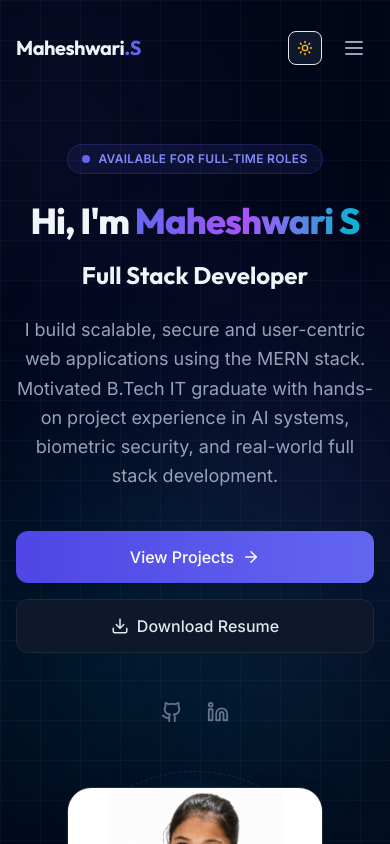
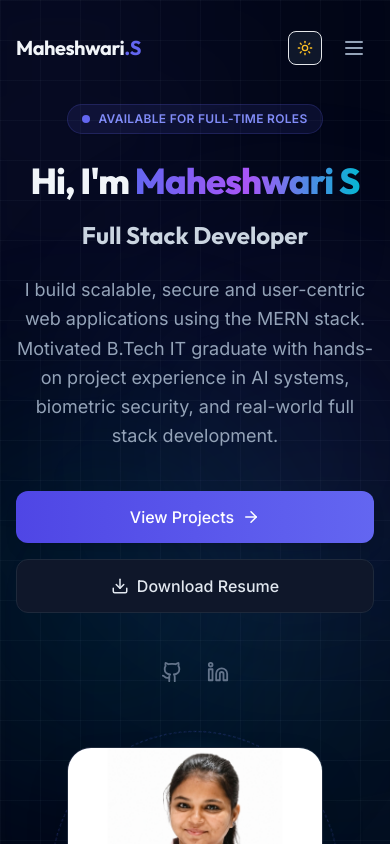
Before and after one commit to Maheshwari0065/Portfolio_website, a React (Vite) app: page / in a window 390 px wide. Shown: the top 844 px of the page. Built offline with nearby package versions, Linux system fonts and the light colour scheme.

Commit message:
Optimize mobile layout, reduce vertical padding, and lock horizontal width

```diff
--- a/src/App.jsx
+++ b/src/App.jsx
@@ -27,7 +27,7 @@ function App() {
   }
 
   return (
-    <div className={`min-h-screen transition-colors duration-300 ${darkMode ? 'bg-slate-950 text-slate-100' : 'bg-slate-50 text-slate-900'}`}>
+    <div className={`min-h-screen w-full overflow-x-hidden transition-colors duration-300 ${darkMode ? 'bg-slate-950 text-slate-100' : 'bg-slate-50 text-slate-900'}`}>
       {/* Background Grids */}
       <div className="fixed inset-0 pointer-events-none z-0 overflow-hidden">
         <div className={`absolute inset-0 transition-opacity duration-500 ${darkMode ? 'opacity-100 bg-grid-pattern' : 'opacity-0'}`} />
--- a/src/components/Contact.jsx
+++ b/src/components/Contact.jsx
@@ -95,7 +95,7 @@ export default function Contact({ darkMode }) {
           {/* Info Card Panel */}
           <div className="lg:col-span-5 space-y-6">
             <div className={`p-6 rounded-2xl border transition-all ${
-              darkMode ? 'bg-slate-900/40 border-slate-850' : 'bg-white border-slate-100 shadow-sm'
+              darkMode ? 'bg-slate-900/40 border-slate-800' : 'bg-white border-slate-100 shadow-sm'
             }`}>
               <h3 className="font-display font-bold text-base sm:text-lg mb-4 flex items-center space-x-2 text-indigo-550 text-indigo-500">
                 <MessageSquare size={18} />
@@ -114,8 +114,8 @@ export default function Contact({ darkMode }) {
                     rel="noreferrer"
                     className={`flex items-center space-x-3.5 p-3.5 rounded-xl border text-xs font-medium transition-all ${
                       darkMode
-                        ? 'bg-slate-950/40 border-slate-850 hover:bg-slate-950 hover:border-slate-800'
-                        : 'bg-slate-50 border-slate-200 hover:bg-white hover:border-slate-30 shadow-sm'
+                        ? 'bg-slate-950/40 border-slate-800 hover:bg-slate-950 hover:border-slate-800'
+                        : 'bg-slate-50 border-slate-200 hover:bg-white hover:border-slate-300 shadow-sm'
                     }`}
                   >
                     <div className={`p-2 rounded-lg ${darkMode ? 'bg-slate-900' : 'bg-white shadow-sm'}`}>
@@ -134,7 +134,7 @@ export default function Contact({ darkMode }) {
           {/* Contact Input Form */}
           <div className="lg:col-span-7">
             <div className={`p-6 sm:p-8 rounded-2xl border transition-all ${
-              darkMode ? 'bg-slate-900/40 border-slate-850' : 'bg-white border-slate-100 shadow-sm'
+              darkMode ? 'bg-slate-900/40 border-slate-800' : 'bg-white border-slate-100 shadow-sm'
             }`}>
 
               {isSent ? (
@@ -160,7 +160,7 @@ export default function Contact({ darkMode }) {
                         onChange={handleChange}
                         className={`w-full text-xs px-4 py-3 rounded-xl border focus:outline-none focus:ring-1 focus:ring-indigo-500 transition-all ${
                           darkMode
-                            ? 'bg-slate-950/80 border-slate-850 text-white focus:border-indigo-500'
+                            ? 'bg-slate-950/80 border-slate-800 text-white focus:border-indigo-500'
                             : 'bg-slate-50 border-slate-200 text-slate-900 focus:border-indigo-500'
                         }`}
                         placeholder="John Doe"
@@ -178,7 +178,7 @@ export default function Contact({ darkMode }) {
                         onChange={handleChange}
                         className={`w-full text-xs px-4 py-3 rounded-xl border focus:outline-none focus:ring-1 focus:ring-indigo-500 transition-all ${
                           darkMode
-                            ? 'bg-slate-955 border-slate-850 text-white focus:border-indigo-500'
+                            ? 'bg-slate-950 border-slate-800 text-white focus:border-indigo-500'
                             : 'bg-slate-50 border-slate-200 text-slate-900 focus:border-indigo-500'
                         }`}
                         placeholder="john@example.com"
@@ -198,7 +198,7 @@ export default function Contact({ darkMode }) {
                       onChange={handleChange}
                       className={`w-full text-xs px-4 py-3 rounded-xl border focus:outline-none focus:ring-1 focus:ring-indigo-500 transition-all ${
                         darkMode
-                          ? 'bg-slate-955 border-slate-850 text-white focus:border-indigo-500'
+                          ? 'bg-slate-950 border-slate-800 text-white focus:border-indigo-500'
                           : 'bg-slate-50 border-slate-200 text-slate-900 focus:border-indigo-500'
                       }`}
                       placeholder="Opportunity / Collaboration Inquiry"
@@ -216,7 +216,7 @@ export default function Contact({ darkMode }) {
                       onChange={handleChange}
                       className={`w-full text-xs px-4 py-3 rounded-xl border focus:outline-none focus:ring-1 focus:ring-indigo-500 transition-all resize-none ${
                         darkMode
-                          ? 'bg-slate-955 border-slate-850 text-white focus:border-indigo-500'
+                          ? 'bg-slate-950 border-slate-800 text-white focus:border-indigo-500'
                           : 'bg-slate-50 border-slate-200 text-slate-900 focus:border-indigo-500'
                       }`}
                       placeholder="Hi Maheshwari, I would love to talk about a full-stack opportunity..."
--- a/src/components/Hero.jsx
+++ b/src/components/Hero.jsx
@@ -6,13 +6,13 @@ import resumePdf from '../public/Maheshwari_Portfolio_Resume.pdf'
 
 export default function Hero({ darkMode }) {
   return (
-    <section id="home" className="relative min-h-screen flex items-center justify-center pt-24 overflow-hidden">
+    <section id="home" className="relative min-h-screen flex items-center justify-center pt-20 md:pt-28 overflow-hidden">
 
       {/* Decorative Blur Spheres */}
       <div className="absolute top-1/4 left-1/4 w-96 h-96 bg-indigo-500/20 rounded-full blur-[100px] animate-pulse duration-[6000ms]" />
       <div className="absolute bottom-1/4 right-1/4 w-96 h-96 bg-cyan-500/20 rounded-full blur-[100px] animate-pulse duration-[8000ms]" />
 
-      <div className="max-w-7xl mx-auto px-4 sm:px-6 lg:px-8 w-full relative z-10 py-12 md:py-24">
+      <div className="max-w-7xl mx-auto px-4 sm:px-6 lg:px-8 w-full relative z-10 py-6 md:py-24">
         <div className="grid grid-cols-1 lg:grid-cols-12 gap-12 items-center">
 
           {/* Hero Left Content */}
@@ -48,7 +48,7 @@ export default function Hero({ darkMode }) {
               animate={{ opacity: 1, y: 0 }}
               transition={{ duration: 0.5, delay: 0.2 }}
               className={`font-display font-bold text-2xl sm:text-3xl mt-4 ${
-                darkMode ? 'text-slate-350' : 'text-slate-755'
+                darkMode ? 'text-slate-300' : 'text-slate-700'
               }`}
             >
               Full Stack Developer
@@ -130,7 +130,7 @@ export default function Hero({ darkMode }) {
               initial={{ scale: 0.8, opacity: 0 }}
               animate={{ scale: 1, opacity: 1 }}
               transition={{ type: "spring", stiffness: 100, delay: 0.3 }}
-              className="relative w-72 h-72 sm:w-85 sm:h-85"
+              className="relative w-72 h-72 sm:w-80 sm:h-80 md:w-96 md:h-96"
             >
               {/* Outer decorative spinning ring */}
               <div className="absolute inset-0 rounded-full border border-dashed border-indigo-500/30 animate-[spin_40s_linear_infinite]" />
```
